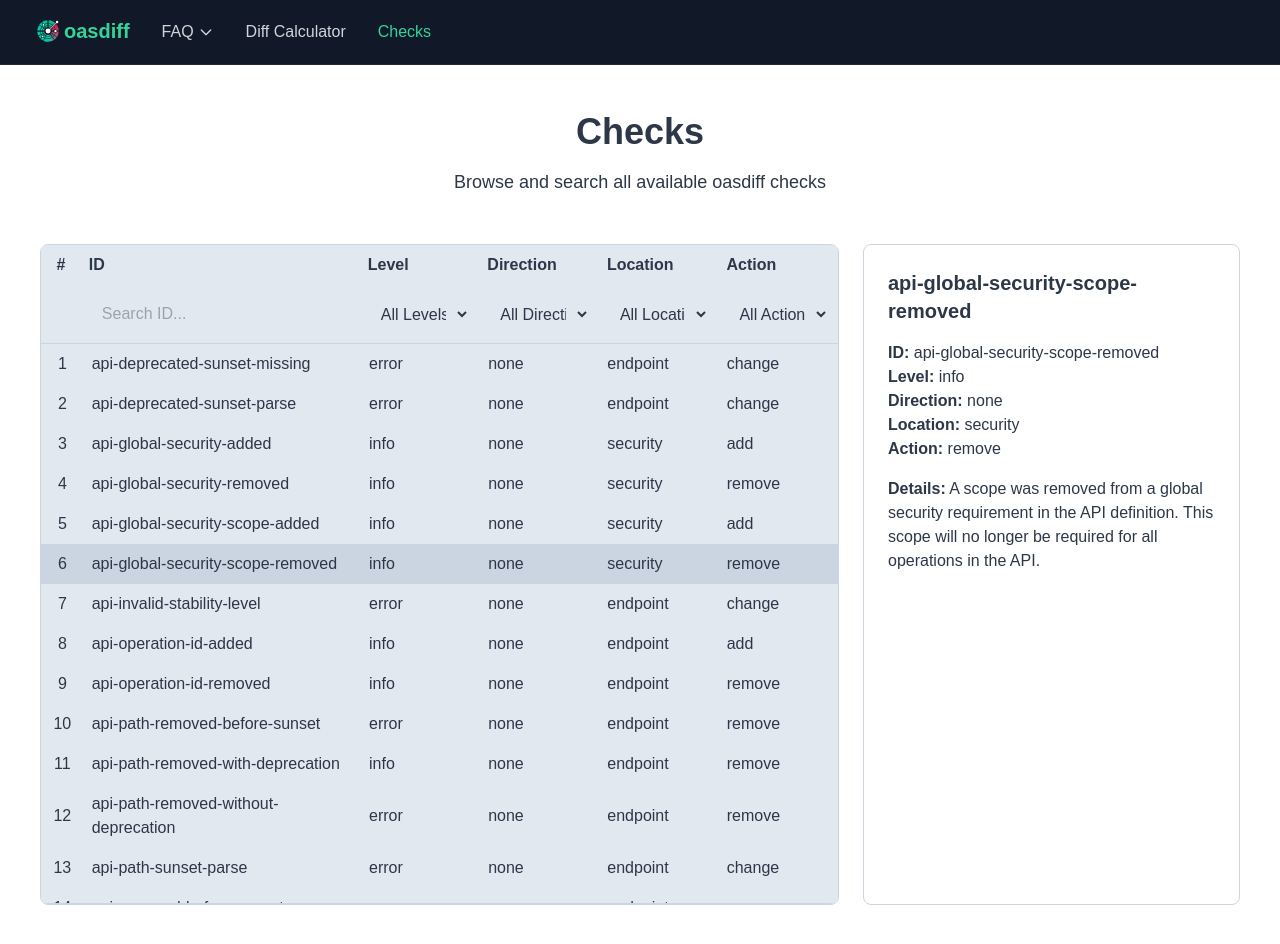
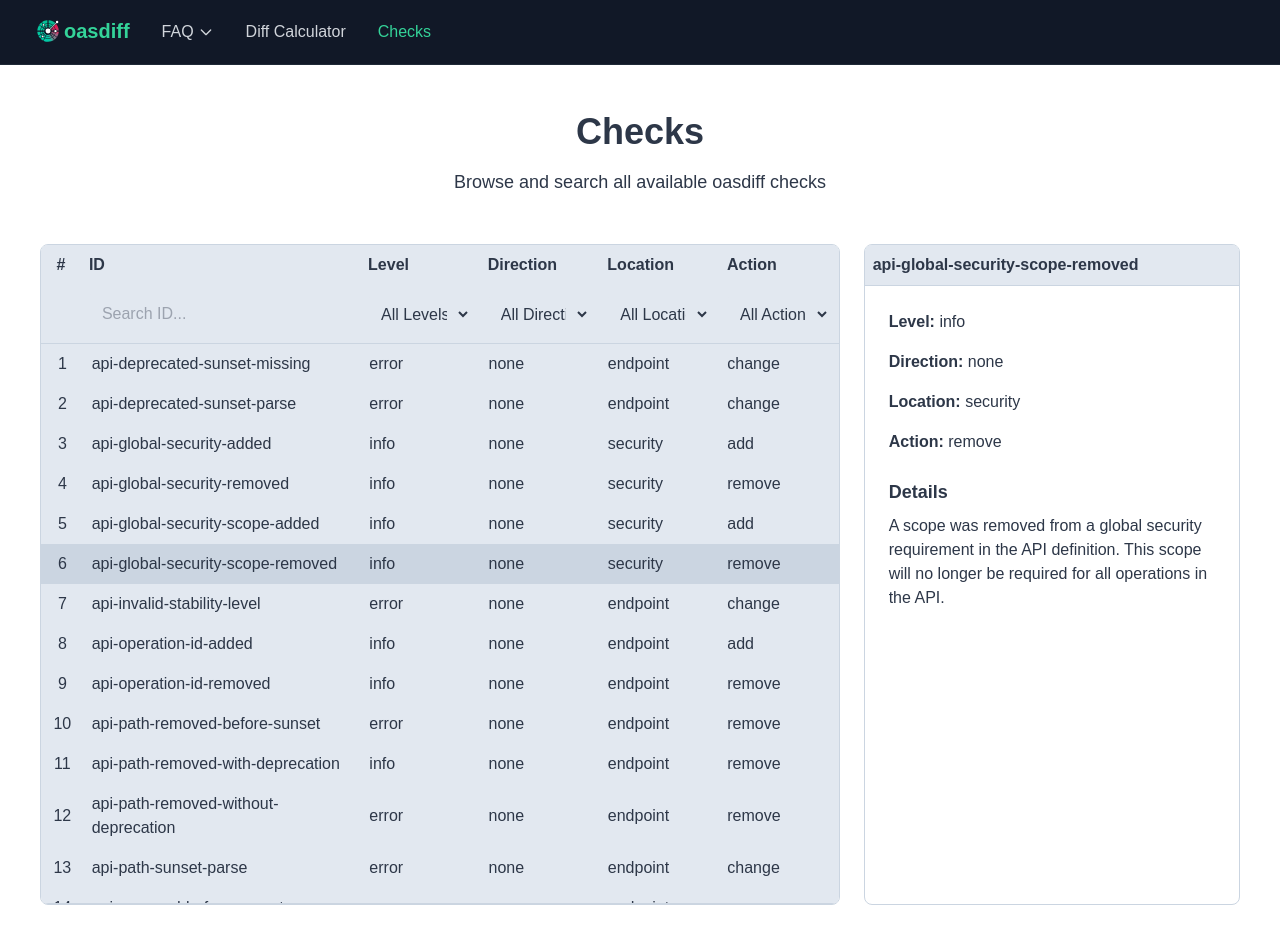
Before and after one commit to oasdiff/w3, a Next.js app: page /checks in a window 1280 px wide. Both pictures are taken after a click on the element 439 px from the left and 564 px from the top of the page. Shown: the top 944 px of the page. Built offline with nearby package versions, Linux system fonts and the light colour scheme.

Commit message:
checks panel header

```diff
--- a/app/checks/page.tsx
+++ b/app/checks/page.tsx
@@ -151,16 +151,32 @@ export default function Page() {
           </div>
 
           {/* Right side - Panel */}
-          <div className="w-96 overflow-y-auto border border-[var(--background-hover)] rounded-lg p-6">
+          <div className="w-96 overflow-hidden border border-[var(--background-hover)] rounded-lg">
             {selectedCheck ? (
               <>
-                <h2 className="text-xl font-bold mb-4 text-[var(--foreground)]">{selectedCheck.id}</h2>
-                <p className="text-[var(--foreground)]"><strong>ID:</strong> {selectedCheck.id}</p>
-                <p className="text-[var(--foreground)]"><strong>Level:</strong> {selectedCheck.level}</p>
-                <p className="text-[var(--foreground)]"><strong>Direction:</strong> {selectedCheck.direction}</p>
-                <p className="text-[var(--foreground)]"><strong>Location:</strong> {selectedCheck.location}</p>
-                <p className="text-[var(--foreground)]"><strong>Action:</strong> {selectedCheck.action}</p>
-                <p className="mt-4 text-[var(--foreground)]"><strong>Details:</strong> {selectedCheck.detailed_description}</p>
+                {/* Header section */}
+                <div className={styles.tableHeader}>
+                  <Table className={styles.tableContainer}>
+                    <TableHeader className="bg-[var(--background-card)] border-b border-[var(--background-hover)]">
+                      <TableRow className={styles.tableRow}>
+                        <TableHead className={`${styles.tableCell} text-[var(--foreground)] font-bold`}>{selectedCheck.id}</TableHead>
+                      </TableRow>
+                    </TableHeader>
+                  </Table>
+                </div>
+                {/* Content section */}
+                <div className="p-6 overflow-y-auto" style={{ height: 'calc(100vh - 15rem)' }}>
+                  <div className="space-y-4">
+                    <p className="text-[var(--foreground)]"><strong>Level:</strong> {selectedCheck.level}</p>
+                    <p className="text-[var(--foreground)]"><strong>Direction:</strong> {selectedCheck.direction}</p>
+                    <p className="text-[var(--foreground)]"><strong>Location:</strong> {selectedCheck.location}</p>
+                    <p className="text-[var(--foreground)]"><strong>Action:</strong> {selectedCheck.action}</p>
+                    <div className="pt-2">
+                      <h3 className="text-lg font-semibold mb-2 text-[var(--foreground)]">Details</h3>
+                      <p className="text-[var(--foreground)]">{selectedCheck.detailed_description}</p>
+                    </div>
+                  </div>
+                </div>
               </>
             ) : (
               <div className="flex items-center justify-center h-full text-[var(--foreground)]/50">
```
